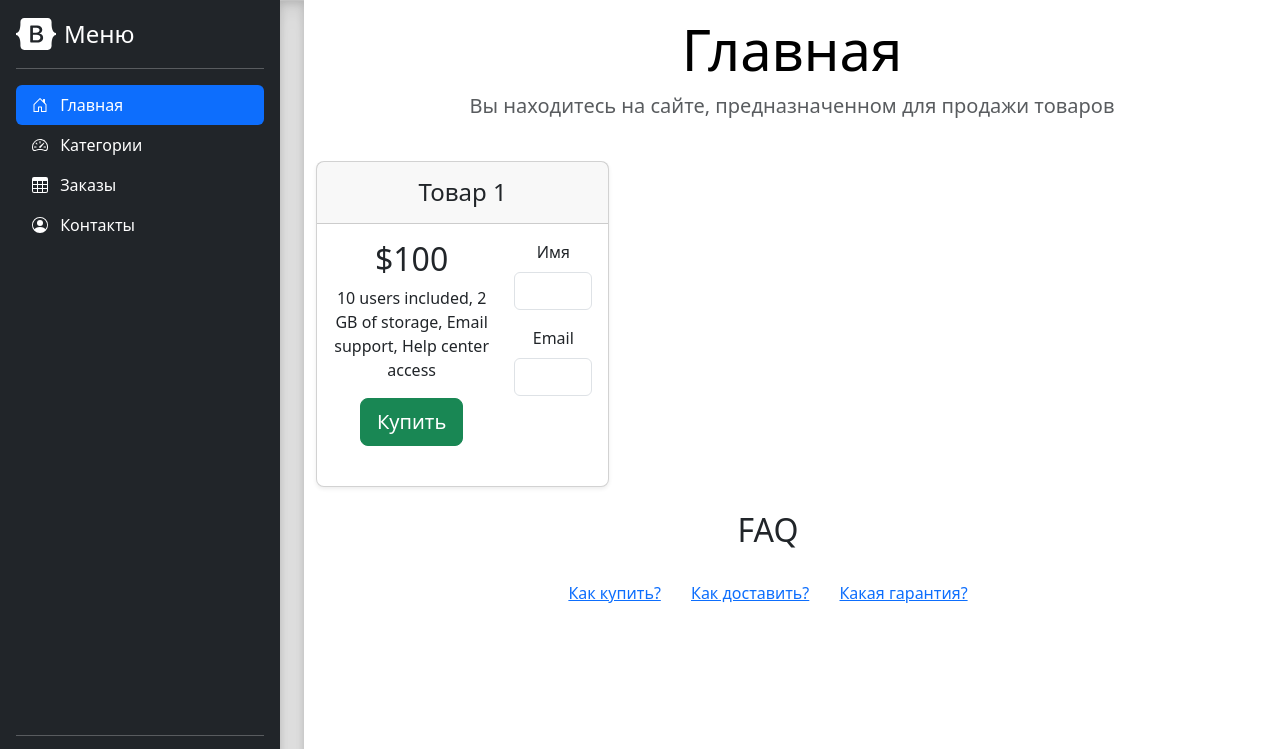
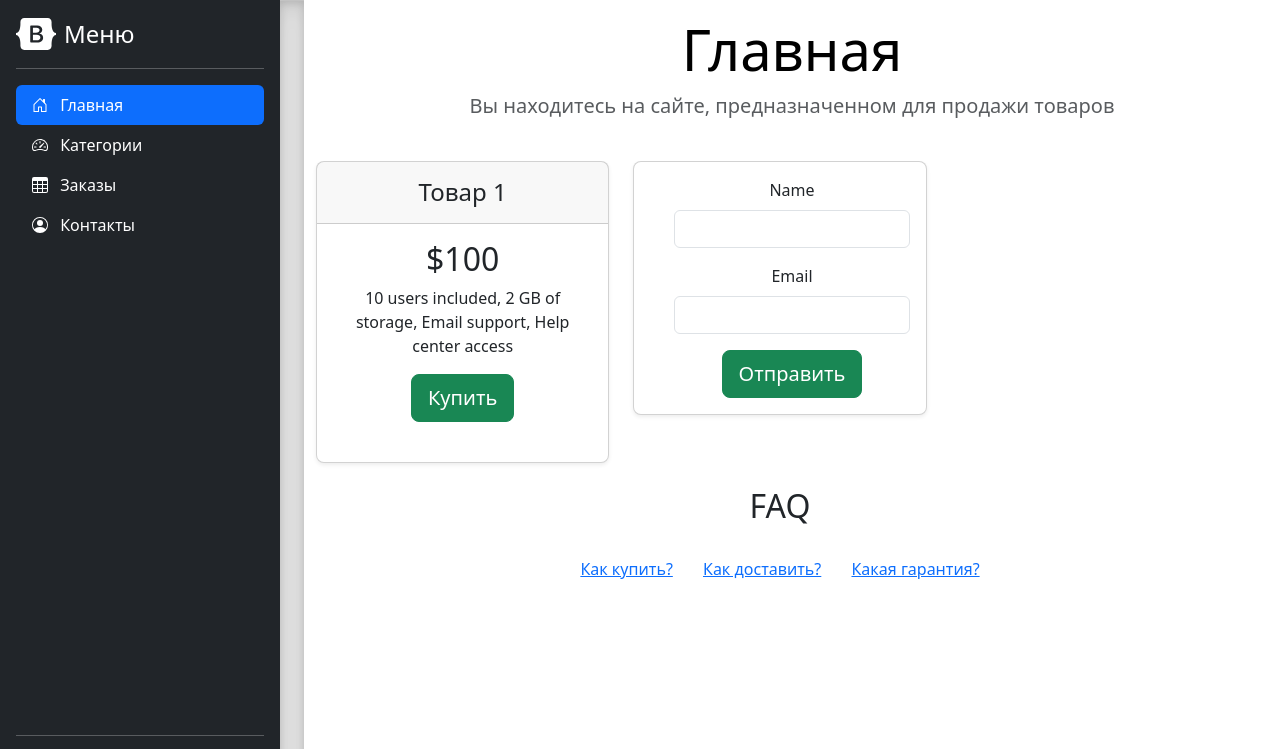
Before and after one commit to KapetanVodichka/Homework_html, a plain HTML site: page index.html in a window 1280 px wide. Shown: the top 749 px of the page. Drawn offline with nearby package versions, Linux system fonts and the light colour scheme.

Commit message:
Homework | html-file reworked №2

```diff
--- a/index.html
+++ b/index.html
@@ -285,22 +285,30 @@
                                         </p>
                                         <button type="button" class="btn btn-lg btn-success">Купить</button>
                                     </div>
+                                </div>
+                            </div>
+                        </div>
+                    </div>
+                    <div class="col-4">
+                        <div class="card mb-4 rounded-3 shadow-sm">
+                            <div class="card-body d-flex flex-column">
                                 <form class="ms-4">
                                     <div class="mb-3">
-                                            <label for="name" class="form-label">Имя</label>
+                                        <label for="name" class="form-label">Name</label>
                                         <input type="text" class="form-control" id="name" required>
                                     </div>
                                     <div class="mb-3">
                                         <label for="email" class="form-label">Email</label>
                                         <input type="email" class="form-control" id="email" required>
                                     </div>
+                                    <button type="button" class="btn btn-lg btn-success">Отправить</button>
                                 </form>
                             </div>
                         </div>
                     </div>
                 </div>
                 <div class="row">
-                            <div class="col">
+                    <div class="col-12 text-center">
                         <h2 class="mb-4">FAQ</h2>
                         <button class="btn btn-link" type="button" data-bs-toggle="collapse" data-bs-target="#collapse1" aria-expanded="false" aria-controls="collapse1">
                             Как купить?
@@ -331,9 +339,7 @@
                     </div>
                 </div>
             </div>
-                </div>
         </main>
-        </div>
     </main>
     <script src="https://cdn.jsdelivr.net/npm/bootstrap@5.3.0/dist/js/bootstrap.bundle.min.js"
             integrity="sha384-geWF76RCwLtnZ8qwWowPQNguL3RmwHVBC9FhGdlKrxdiJJigb/j/68SIy3Te4Bkz"
```
Also changed, not shown: 1 other file. Lines whose indentation alone changed are shown as unchanged.
